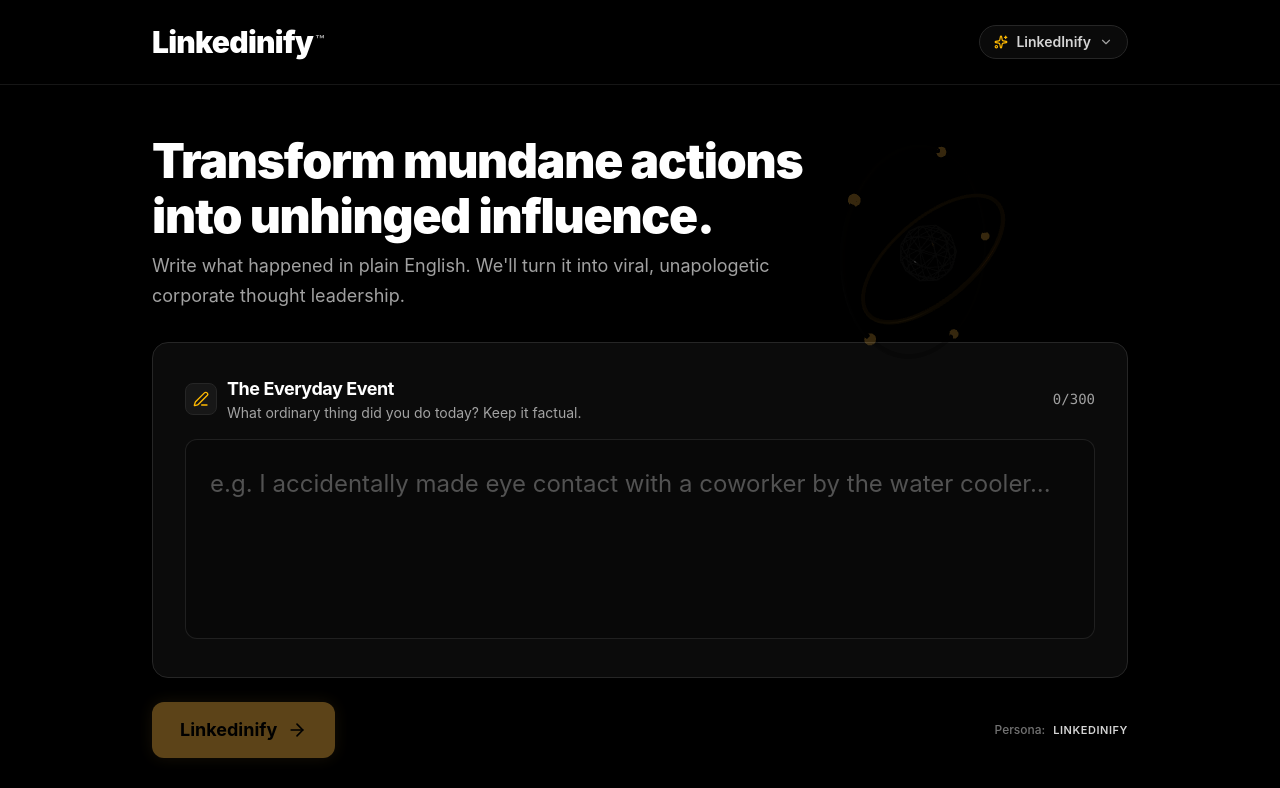
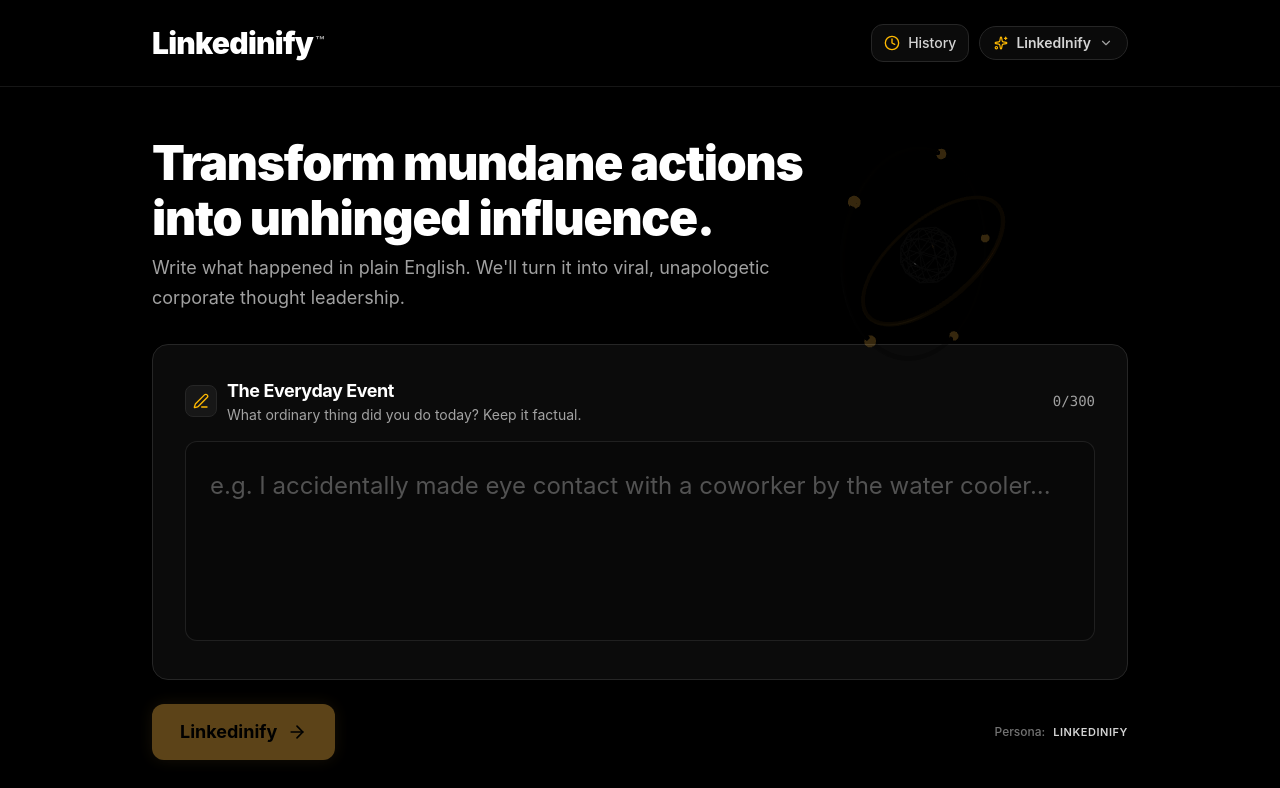
Before and after one commit to Thushar070/Linkify, a Next.js app: page / in a window 1280 px wide. Shown: the top 788 px of the page. Built offline with nearby package versions, Linux system fonts and the light colour scheme.

Commit message:
added save to history on generation and history panel trigger

```diff
--- a/app/page.tsx
+++ b/app/page.tsx
@@ -1,6 +1,6 @@
 "use client";
 
-import React, { useState } from "react";
+import React, { useState, useEffect } from "react";
 import InputCard from "@/components/InputCard";
 import ModeSelector, { LinkedinMode } from "@/components/ModeSelector";
 import GenerateButton from "@/components/GenerateButton";
@@ -9,7 +9,15 @@
 import EmptyState from "@/components/EmptyState";
 import AmbientNetwork3D from "@/components/AmbientNetwork3D";
 import { ErrorBoundary } from "@/components/ErrorBoundary";
-import { AlertCircle, RotateCcw } from "lucide-react";
+import HistoryPanel from "@/components/HistoryPanel";
+import {
+  getHistory,
+  saveToHistory,
+  deleteHistoryEntry,
+  clearHistory,
+  HistoryEntry,
+} from "@/lib/history";
+import { AlertCircle, RotateCcw, Clock } from "lucide-react";
 
 function HomeContent() {
   const [sentence, setSentence] = useState("");
@@ -18,6 +26,13 @@
   const [isLoading, setIsLoading] = useState(false);
   const [generatedPostText, setGeneratedPostText] = useState("");
   const [error, setError] = useState<string | null>(null);
+  const [isHistoryOpen, setIsHistoryOpen] = useState(false);
+  const [history, setHistory] = useState<HistoryEntry[]>([]);
+
+  // Load history from localStorage on mount
+  useEffect(() => {
+    setHistory(getHistory());
+  }, []);
 
   const handleGenerate = async () => {
     if (!sentence.trim() || isLoading) return;
@@ -54,6 +69,19 @@
         setGeneratedPostText(data.postText);
         setHasGenerated(true);
         setError(null);
+
+        const savedEntry = saveToHistory({
+          originalSentence: sentence.trim(),
+          mode,
+          postText: data.postText,
+        });
+
+        if (savedEntry) {
+          setHistory((prev) => [
+            savedEntry,
+            ...prev.filter((item) => item.id !== savedEntry.id),
+          ].slice(0, 50));
+        }
       } else {
         setError(
           "Generation temporarily unavailable, please try again shortly."
@@ -72,6 +100,24 @@
     } finally {
       setIsLoading(false);
     }
+  };
+
+  const handleSelectHistoryEntry = (entry: HistoryEntry) => {
+    setSentence(entry.originalSentence);
+    setMode(entry.mode);
+    setGeneratedPostText(entry.postText);
+    setHasGenerated(true);
+    setError(null);
+  };
+
+  const handleDeleteHistoryEntry = (id: string) => {
+    deleteHistoryEntry(id);
+    setHistory((prev) => prev.filter((item) => item.id !== id));
+  };
+
+  const handleClearHistory = () => {
+    clearHistory();
+    setHistory([]);
   };
 
   const handleReset = () => {
@@ -95,7 +141,22 @@
               </sup>
             </h1>
           </div>
-          <div className="flex items-center">
+          <div className="flex items-center gap-2.5">
+            <button
+              type="button"
+              onClick={() => setIsHistoryOpen(true)}
+              className="px-3 py-2 rounded-xl border border-neutral-800 bg-surface/90 hover:bg-surface-hover hover:border-neutral-700 text-neutral-300 hover:text-white transition-all text-xs sm:text-sm font-medium inline-flex items-center gap-2 cursor-pointer focus-visible:outline-hidden focus-visible:ring-2 focus-visible:ring-amber-500/80 active:scale-98"
+              title="View generation history"
+              aria-label="View generation history"
+            >
+              <Clock className="w-4 h-4 text-amber-400" />
+              <span className="hidden sm:inline">History</span>
+              {history.length > 0 && (
+                <span className="text-[10px] font-semibold px-1.5 py-0.5 rounded-full bg-neutral-800 text-amber-400 border border-neutral-700">
+                  {history.length}
+                </span>
+              )}
+            </button>
             <ModeSelector
               value={mode}
               onChange={setMode}
@@ -231,6 +292,16 @@
           </div>
         </div>
       </footer>
+
+      {/* History Slide-out Drawer */}
+      <HistoryPanel
+        isOpen={isHistoryOpen}
+        onClose={() => setIsHistoryOpen(false)}
+        history={history}
+        onSelectEntry={handleSelectHistoryEntry}
+        onDeleteEntry={handleDeleteHistoryEntry}
+        onClearHistory={handleClearHistory}
+      />
     </div>
   );
 }
```
